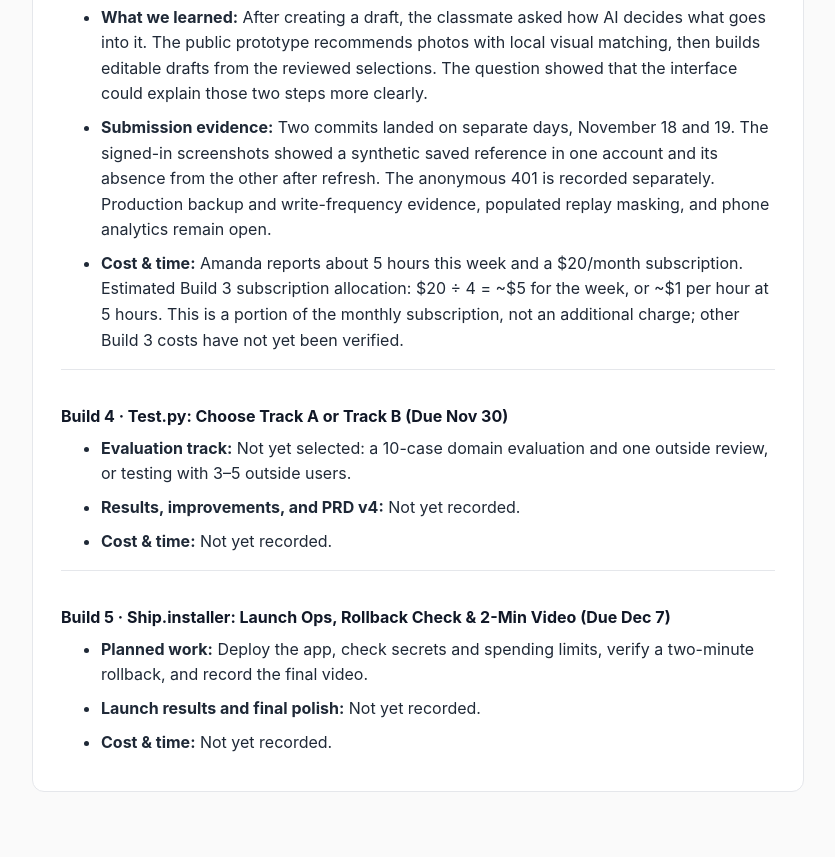
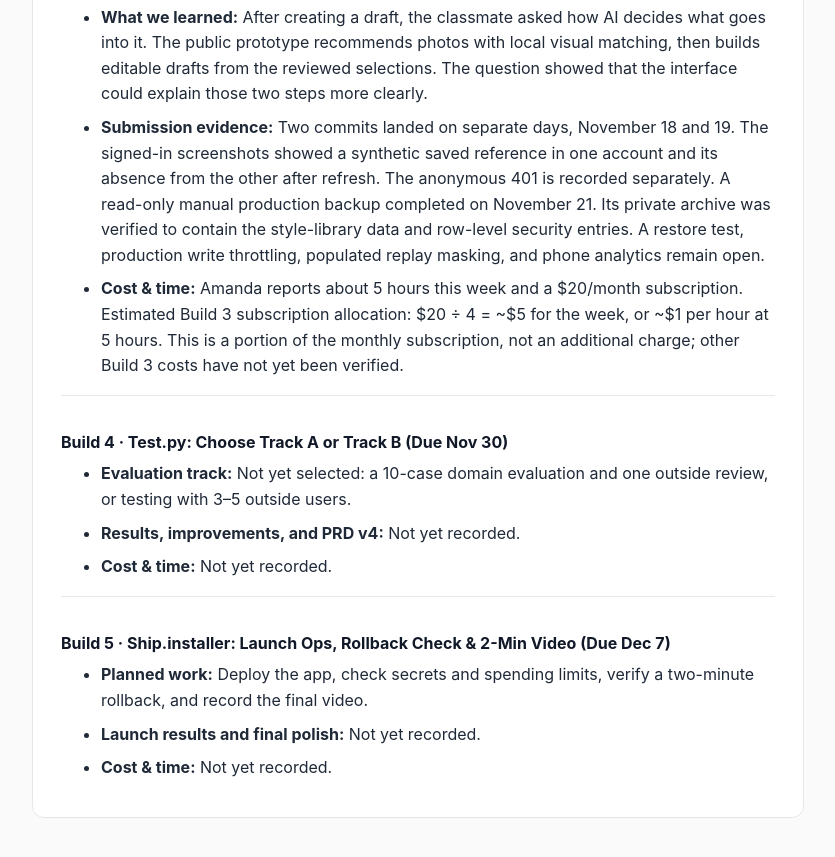
Before and after one commit to building-with-ai-f26/ast10049-tripbox, a plain HTML site: page docs/index.html in a window 1280 px wide. Shown: the part 8456-9313 px from the top of the page, without its empty margins (222-1057 px from the left). Drawn offline with Linux system fonts and the light colour scheme.

Commit message:
Record verified TripBox production backup (#25)
* Record verified manual production backup

* Add verified production backup to Build 3 log

```diff
--- a/docs/index.html
+++ b/docs/index.html
@@ -555,7 +555,7 @@
           <li><strong>Evidence so far:</strong> Server unit and loopback HTTP tests passed with a mocked provider; account-interface tests use mocked authentication. On November 18 a real Google sign-in returned successfully to the live app after fixing its redirect; Amanda also reported that sign-in and sign-out work. This does not prove third-party use.</li>
           <li><strong>What broke:</strong> Google sign-in originally returned to the GitHub Pages domain root and showed a 404. The redirect was updated to the prototype URL and a real Google sign-in returned to the live app.</li>
           <li><strong>What we learned:</strong> After creating a draft, the classmate asked how AI decides what goes into it. The public prototype recommends photos with local visual matching, then builds editable drafts from the reviewed selections. The question showed that the interface could explain those two steps more clearly.</li>
-          <li><strong>Submission evidence:</strong> Two commits landed on separate days, November 18 and 19. The signed-in screenshots showed a synthetic saved reference in one account and its absence from the other after refresh. The anonymous 401 is recorded separately. Production backup and write-frequency evidence, populated replay masking, and phone analytics remain open.</li>
+          <li><strong>Submission evidence:</strong> Two commits landed on separate days, November 18 and 19. The signed-in screenshots showed a synthetic saved reference in one account and its absence from the other after refresh. The anonymous 401 is recorded separately. A read-only manual production backup completed on November 21. Its private archive was verified to contain the style-library data and row-level security entries. A restore test, production write throttling, populated replay masking, and phone analytics remain open.</li>
           <li><strong>Cost &amp; time:</strong> Amanda reports about 5 hours this week and a $20/month subscription. Estimated Build 3 subscription allocation: $20 ÷ 4 = ~$5 for the week, or ~$1 per hour at 5 hours. This is a portion of the monthly subscription, not an additional charge; other Build 3 costs have not yet been verified.</li>
         </ul>
       </div>
```
Also changed, not shown: 1 other file.
